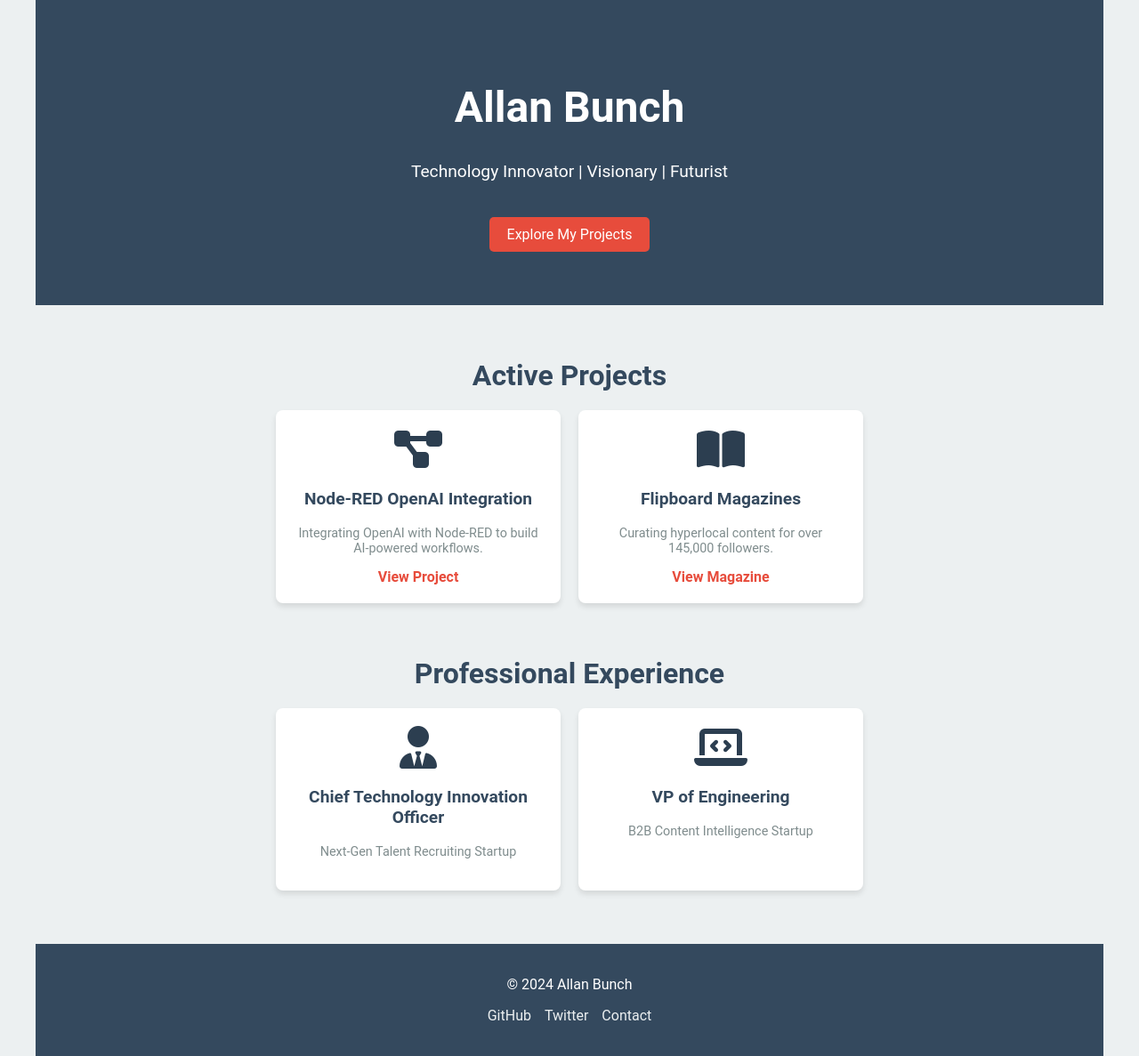
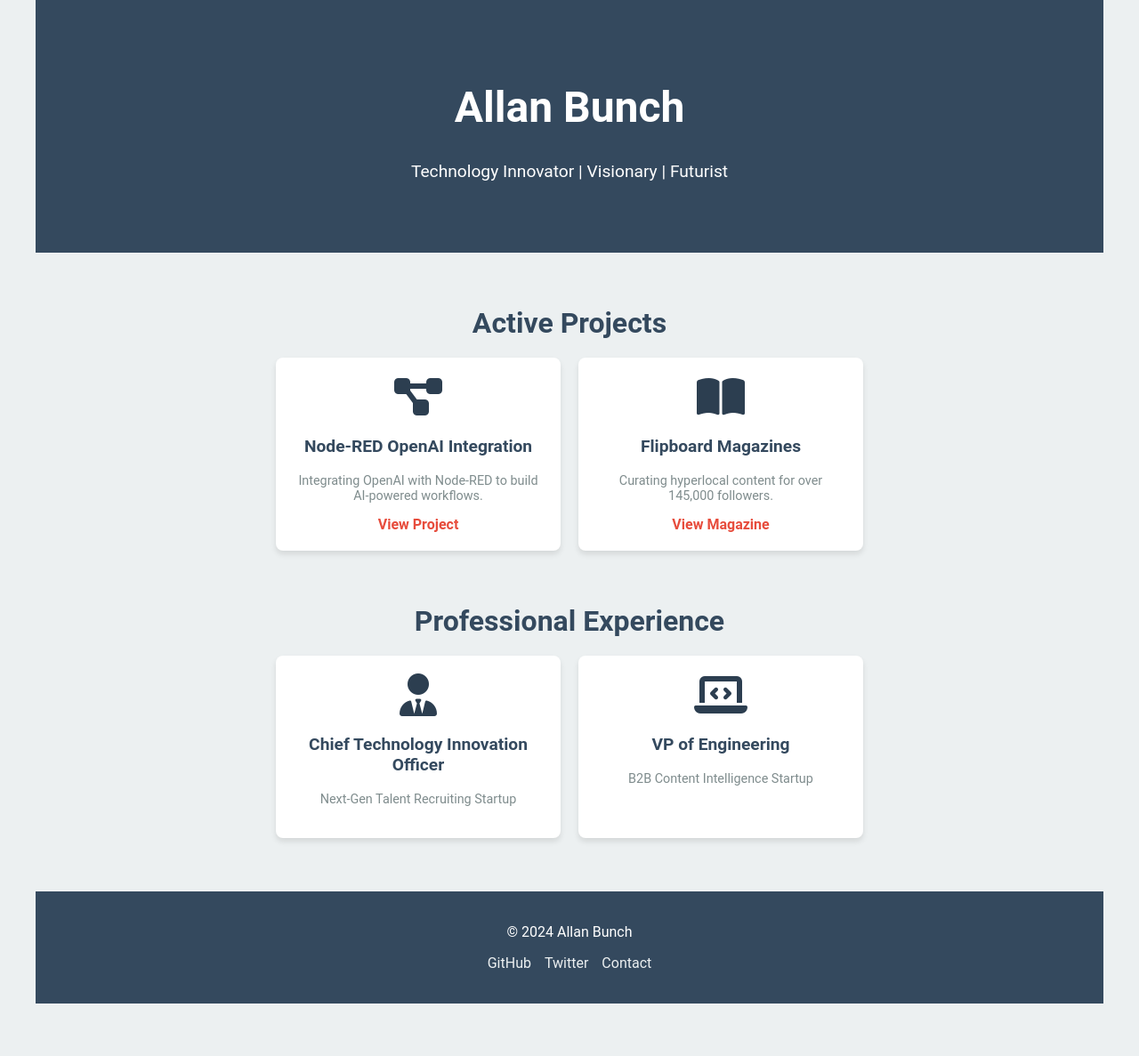
Before and after one commit to allanbunch/allanbunch.github.io, a Jekyll site: the page built from index.html, in a window 1280 px wide. Shown: the whole page at 89% size. Built offline with Jekyll 4.4.1, drawn with Linux system fonts in a browser that asks for light colours; after the commit the page ends 1128 px from its top, so only the background shows below that.

Commit message:
Removed Hero section's "Projects" button

```diff
--- a/_layouts/default.html
+++ b/_layouts/default.html
@@ -17,8 +17,8 @@
         <header class="hero">
             <h1>Allan Bunch</h1>
             <p>Technology Innovator | Visionary | Futurist</p>
-            <a href="#projects" class="cta-button">Explore My Projects</a>
         </header>
+
 
         <!-- Main Content -->
         <main>
--- a/assets/css/style.scss
+++ b/assets/css/style.scss
@@ -40,7 +40,8 @@
 }
 
 .cta-button {
-  display: inline-block;
+  // display: inline-block;
+  display: none;
   margin-top: 20px;
   background: var(--accent-color);
   color: white;
```
